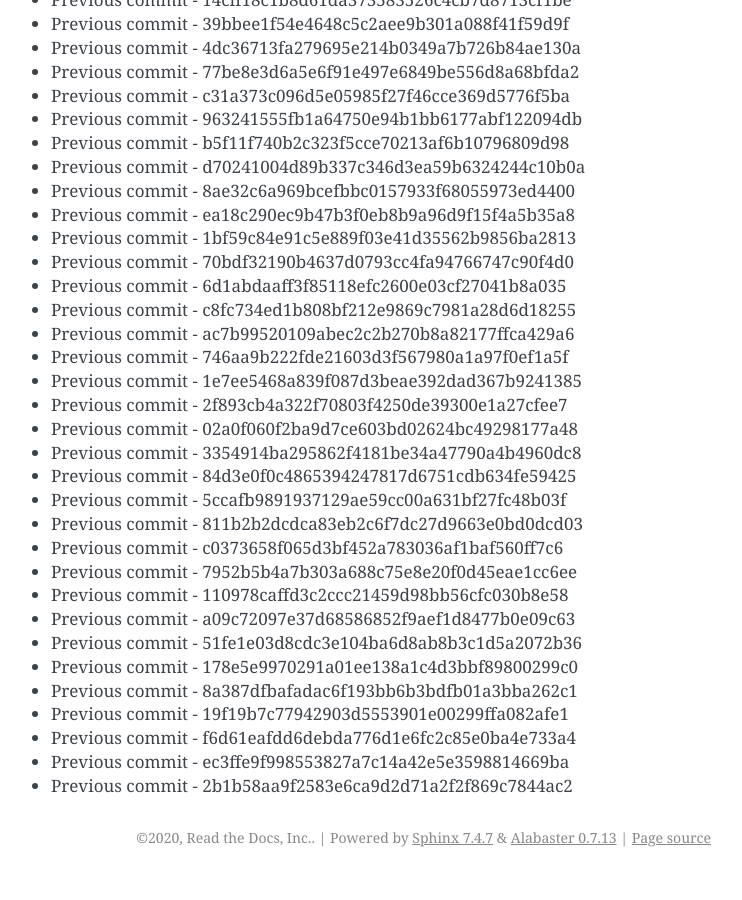
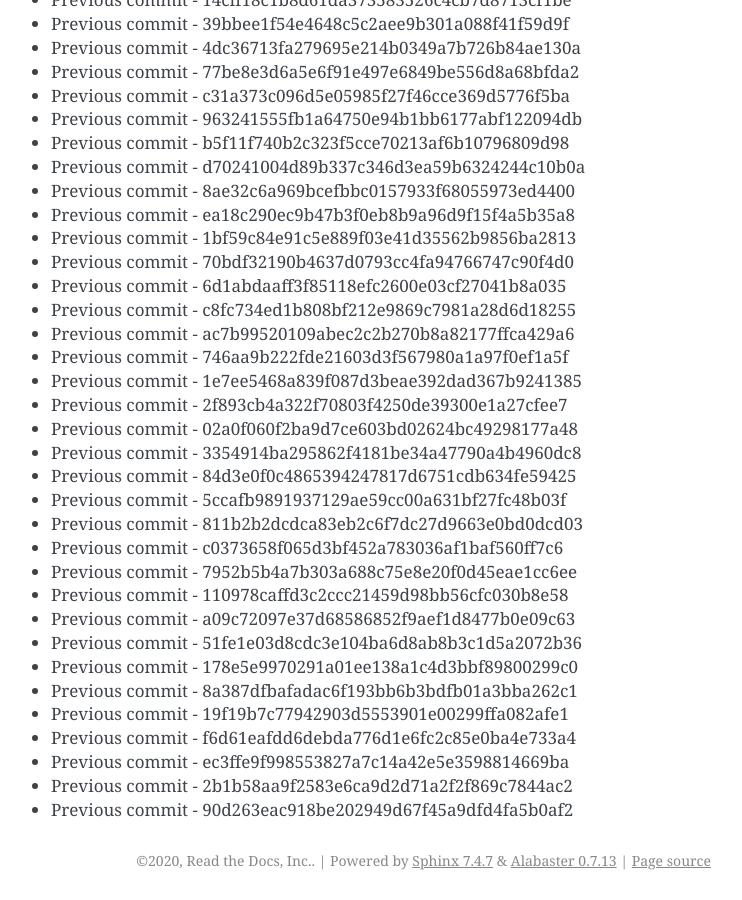
Before and after one commit to readthedocs/rtd-git-stresstest, a Sphinx documentation site: the page built from docs/updates.rst, in a window 1280 px wide and 900 px high, scrolled down 12030 px. Shown: the whole window, without its empty margins (399-1141 px from the left). Built offline with Sphinx 7.4.7, drawn with Linux system fonts in a browser that asks for light colours; before the commit the page ends 12907 px from its top, so only the background shows below that.

Commit message:
Generating commit from previous: 90d263eac918be202949d67f45a9dfd4fa5b0af2

```diff
--- a/docs/updates.rst
+++ b/docs/updates.rst
@@ -537,3 +537,4 @@ It can be tested for any performance characteristics.
 * Previous commit - f6d61eafdd6debda776d1e6fc2c85e0ba4e733a4
 * Previous commit - ec3ffe9f998553827a7c14a42e5e3598814669ba
 * Previous commit - 2b1b58aa9f2583e6ca9d2d71a2f2f869c7844ac2
+* Previous commit - 90d263eac918be202949d67f45a9dfd4fa5b0af2
```
